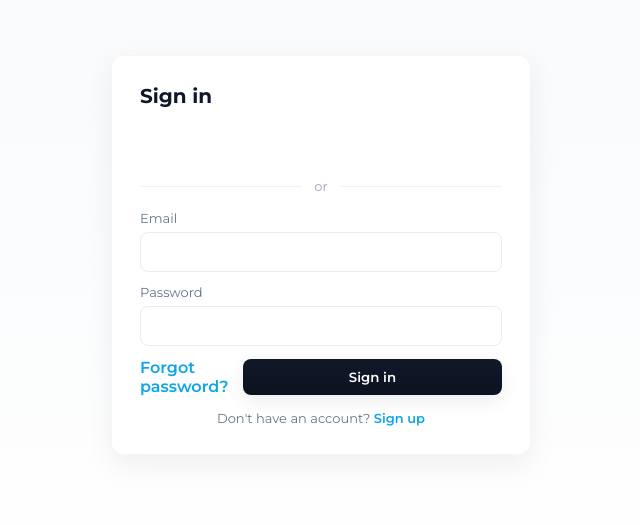
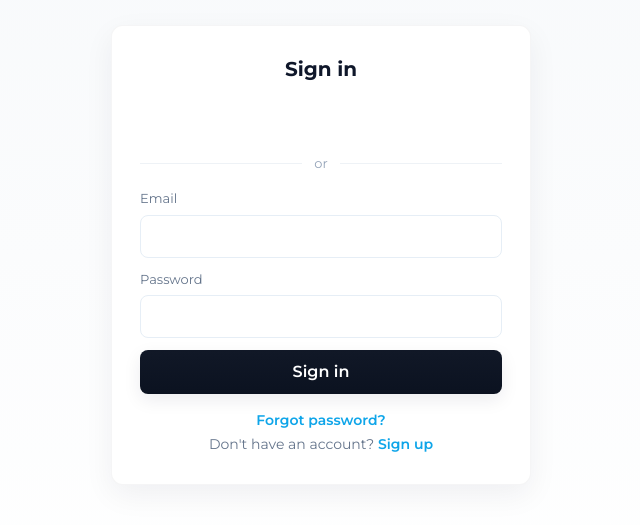
Before and after one commit to mehedi23/cms-admin, a React (Vite) app: page /signin in a window 1280 px wide. Shown: the part 145-670 px from the top of the page, without its empty margins (319-959 px from the left). Built offline with nearby package versions, Linux system fonts and the light colour scheme; no server answers.

Commit message:
fix layout issue

```diff
--- a/index.html
+++ b/index.html
@@ -4,6 +4,7 @@
     <meta charset="UTF-8" />
     <meta name="viewport" content="width=device-width, initial-scale=1.0" />
     <title>cms-admin</title>
+    <link href="https://cdn.jsdelivr.net/npm/bootstrap@5.3.8/dist/css/bootstrap.min.css" rel="stylesheet" integrity="sha384-sRIl4kxILFvY47J16cr9ZwB07vP4J8+LH7qKQnuqkuIAvNWLzeN8tE5YBujZqJLB" crossorigin="anonymous">
   </head>
   <body>
     <div id="root"></div>
--- a/src/app/components/Layout.jsx
+++ b/src/app/components/Layout.jsx
@@ -6,7 +6,9 @@ import styles from '@app/styles/layout.module.css'
 function Layout() {
   return (
     <div className={styles.layout}>
-      <SideNav />
+      <div className={styles.sidenavLayout}>
+        <SideNav />
+      </div>
       <div className={styles.content}>
         <Outlet />
       </div>
--- a/src/app/pages/auth/LogIn.jsx
+++ b/src/app/pages/auth/LogIn.jsx
@@ -61,13 +61,13 @@ function LogIn() {
           </div>
 
           <div className={styles.formActions}>
-            <Link to="/forgot-password" className={styles.smallLink}>Forgot password?</Link>
             <button type="submit" className={styles.primaryBtn}>Sign in</button>
           </div>
         </form>
 
         <div className={styles.bottomText}>
-          Don't have an account? <Link to="/signup" className={styles.smallLink}>Sign up</Link>
+            <Link to="/forgot-password" className={styles.smallLink}>Forgot password?</Link> <br />
+            Don't have an account? <Link to="/signup" className={styles.smallLink}>Sign up</Link>
         </div>
       </div>
     </div>
--- a/src/app/pages/dashboard/DashBoard.jsx
+++ b/src/app/pages/dashboard/DashBoard.jsx
@@ -2,8 +2,7 @@ import React from 'react'
 
 function DashBoard() {
   return (
-    <div>
-      DashBoard
+    <div className="container mx-auto p-4">
     </div>
   )
 }
--- a/src/app/routes/router.jsx
+++ b/src/app/routes/router.jsx
@@ -1,6 +1,7 @@
 import authRoutes from '@app/pages/auth/Routes';
 import dashboardRoutes from '@app/pages/dashboard/Routes';
 import Layout from '@app/components/Layout';
+import {Link } from 'react-router-dom';
 
 export const AllPages = () => {
 
@@ -11,17 +12,26 @@ export const AllPages = () => {
             element: <Layout />,
             children: [
                 ...dashboardRoutes,
-                {
-                    path: '*',
-                    element: 'No page found as',
-                },
             ],
         },
         {
             path: '*',
-            element: 'No page found as',
+            element: <BackTOPage/>,
         },
     ];
 
     return all_routes;
 }
+
+const BackTOPage = () => {
+
+    return (
+        <div>
+            <h1> No page found </h1>
+            Back to page
+            <button><Link to="/dashboard">Go Home</Link></button>
+        </div>
+    )
+}
+
+export default BackTOPage;
--- a/src/app/styles/auth.module.css
+++ b/src/app/styles/auth.module.css
@@ -21,13 +21,14 @@
 .cardHeader {
   display: flex;
   align-items: center;
-  justify-content: space-between;
+  justify-content: center;
   margin-bottom: 14px;
 }
 .title {
   font-size: 20px;
   font-weight: 700;
   color: #0f172a;
+  text-align: center;
 }
 
 .form {
@@ -101,7 +102,13 @@
 .muted { color: #64748b; font-size: 13px }
 .smallLink { color: #0ea5e9; text-decoration: none; font-weight: 600 }
 
-.bottomText { margin-top: 14px; text-align: center; font-size: 13px; color: #64748b }
+.bottomText {
+    margin-top: 14px;
+    text-align: center;
+    font-size: 14px;
+    color: #64748b;
+    line-height: 24px;
+}
 
 @media (max-width: 480px) {
   .card { padding: 18px; border-radius: 10px }
--- a/src/app/styles/layout.module.css
+++ b/src/app/styles/layout.module.css
@@ -2,6 +2,26 @@
  	 - vertical sidebar with logo at top
  	 - nav items with subtle hover and active states
 */
+
+.layout{
+	display: flex;
+}
+
+.content{
+	flex-grow: 1;
+	padding: 20px;
+	background: #f9fafb;
+	min-height: 100vh;
+	box-sizing: border-box;
+}
+
+.sidenavLayout{
+	max-height: 100vh;
+	height: 100vh;
+	position: sticky;
+	top: 0;
+	overflow-y: auto;
+}
 
 .sidenav {
 	width: 240px;
```
